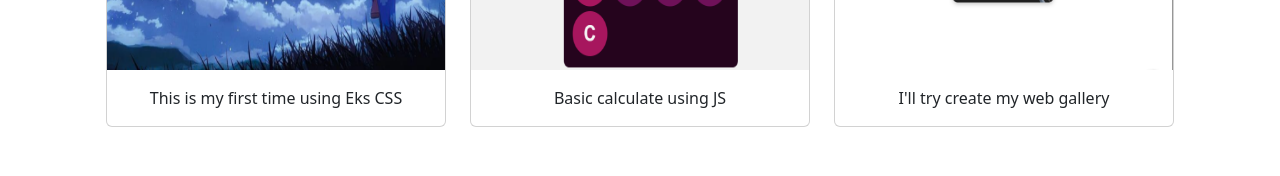
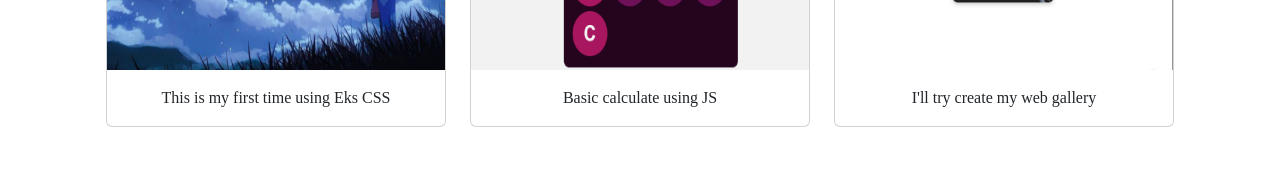
Before and after one commit to diptw/diptw.github.io, a plain HTML site: page index.html in a window 1280 px wide. Shown: the part 1697-1873 px from the top of the page. Drawn offline with nearby package versions, Linux system fonts and the light colour scheme; a web font is replaced by a local one.

Commit message:
keterangan card

```diff
--- a/index.html
+++ b/index.html
@@ -117,7 +117,7 @@
                 <div class="col-4">
                     <div class="card">
                     <img src="img/pict001.png" class="card-img-top" alt="png1">
-                    <div class="card-body">
+                    <div class="card-body textbiasa">
                         <p class="card-text">This is my first time using Eks CSS</p>
                     </div>
                     </div>
@@ -125,7 +125,7 @@
                 <div class="col-4">
                     <div class="card">
                     <img src="img/pict002.png" class="card-img-top" alt="png2">
-                    <div class="card-body">
+                    <div class="card-body textbiasa">
                         <p class="card-text">Basic calculate using JS</p>
                     </div>
                     </div>
@@ -133,7 +133,7 @@
                 <div class="col-4">
                     <div class="card">
                     <img src="img/pict003.png" class="card-img-top" alt="png3">
-                    <div class="card-body">
+                    <div class="card-body textbiasa">
                         <p class="card-text">I'll try create my web gallery</p>
                     </div>
                     </div>
```
